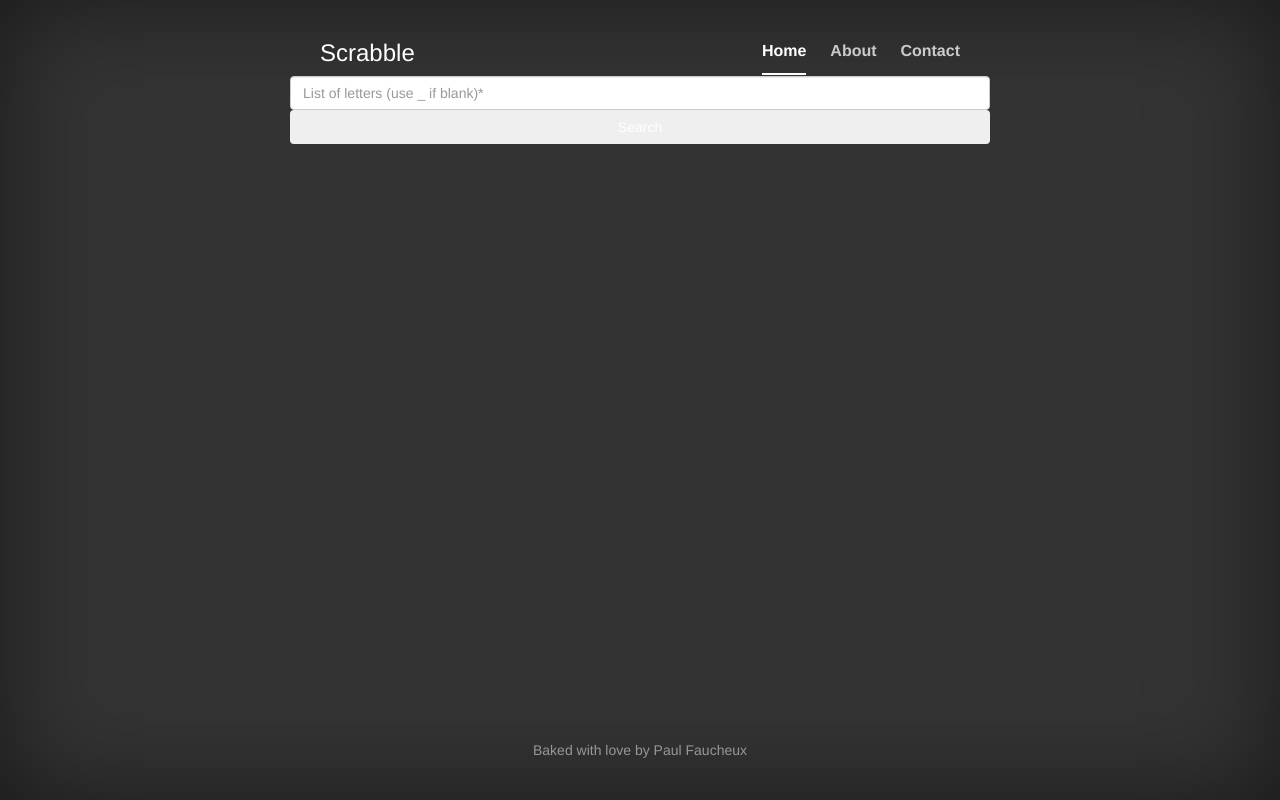
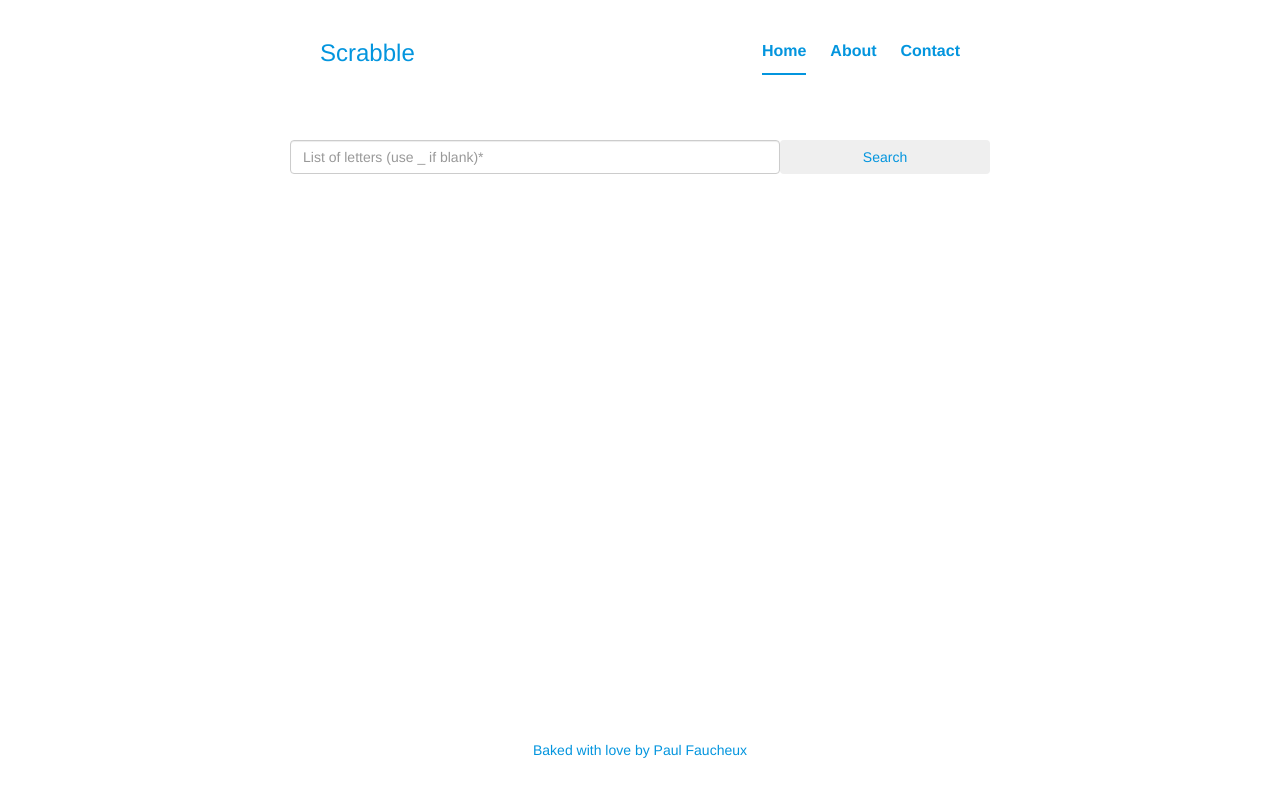
Before and after one commit to paulfaucheux/Scrabble, a Django app: page / in a window 1280 px wide. Run offline with Django 3.2, Linux system fonts and the light colour scheme; some libraries are stand-ins or nearby versions.

Commit message:
new layout

```diff
--- a/static/css/mystyle.css
+++ b/static/css/mystyle.css
@@ -1,44 +1,27 @@
 
-
-
+/*
+ * Globals
+ */
 /*
  * Base structure
  */
-
 html,
 body {
   height: 100%;
-background-color: #333;
 }
 body {
-color: #fff;
+  color: #0395DE;
   text-align: center;
 }
-
 /* Extra markup and styles for table-esque vertical and horizontal centering */
-.site-wrapper {
-display: table;
-width: 100%;
-height: 100%; /* For at least Firefox */
-min-height: 100%;
--webkit-box-shadow: inset 0 0 100px rgba(0,0,0,.5);
-      box-shadow: inset 0 0 100px rgba(0,0,0,.5);
-}
-.site-wrapper-inner {
-display: table-cell;
-vertical-align: top;
-}
 .cover-container {
   margin-right: auto;
   margin-left: auto;
 }
-
 /* Padding for spacing */
 .inner {
   padding: 30px;
 }
-
-
 /*
  * Header
  */
@@ -46,7 +29,6 @@
   margin-top: 10px;
   margin-bottom: 10px;
 }
-
 .masthead-nav > li {
   display: inline-block;
 }
@@ -58,8 +40,7 @@
   padding-left: 0;
   font-size: 16px;
   font-weight: bold;
-color: #fff; /* IE8 proofing */
-color: rgba(255,255,255,.75);
+  color: #0395DE; /* IE8 proofing */
   border-bottom: 2px solid transparent;
 }
 .masthead-nav > li > a:hover,
@@ -71,10 +52,9 @@
 .masthead-nav > .active > a,
 .masthead-nav > .active > a:hover,
 .masthead-nav > .active > a:focus {
-color: #fff;
-border-bottom-color: #fff;
+  color: #0395DE;
+  border-bottom-color: #0395DE;
 }
-
 @media (min-width: 768px) {
   .masthead-brand {
     float: left;
@@ -83,52 +63,26 @@
     float: right;
   }
 }
-
-
 /*
  * Cover
  */
-
 .cover {
   padding: 0 20px;
 
 }
-
-button.newGame {
-background-color:transparent;
-border:0;
-}
-
-h1.underline {
-position:relative;
-}
-
-div.newGame {
-position:inherit;
-color: #333;
-width: 300px;
-margin-left: auto;
-margin-right: auto;
-}
-
 /*
  * Footer
  */
-
 .mastfoot {
-color: #999; /* IE8 proofing */
-color: rgba(255,255,255,.5);
+  color: #0395DE; /* IE8 proofing */
 }
-
-
 /*
  * Affix and center
  */
-
 @media (min-width: 768px) {
   /* Pull out the header and footer */
   .masthead {
-position: fixed;
+    position: absolute;
     top: 0;
   }
   .mastfoot {
@@ -147,7 +101,6 @@
     width: 100%; /* Must be percentage or pixels for horizontal alignment */
   }
 }
-
 @media (min-width: 992px) {
   .header,
   .masthead,
@@ -156,56 +109,23 @@
     width: 700px;
   }
 }
-
-
-
-/*
-GAME
-*/
-
-.game {
+.search {
   padding-top: 80px;
+  width:100%;
 
 }
-
-button.back_button {
-background-color:transparent;
-border:0;
-position: absolute;
+.float {
+  float:left;
 }
-
-figure {
-margin:0;
-padding:0;
+.seventy {
+  width:70%;
 }
-
-.block {
-float: left;
-clear: none;
+.thirty {
+  width:30%;
 }
-
-@media (min-width: 768px) {
-.block {
+.result {
+  display:inline-block;
   width:100%;
+  text-align: left;
+  margin-top: 60px;
 }
-}
-
-@media (min-width: 1500px) {
-.block {
-width: 50%;
-padding-left:20px;
-padding-right:20px;
-}
-}
-
-#turnDarts {
-text-align:left;
-}
-
-#dartboard {
-max-width: 650px;
-}
-
-.table-striped > tbody > tr:nth-of-type(2n+1) {
-color: #333;
-}
```
Lines whose indentation alone changed are shown as unchanged.
